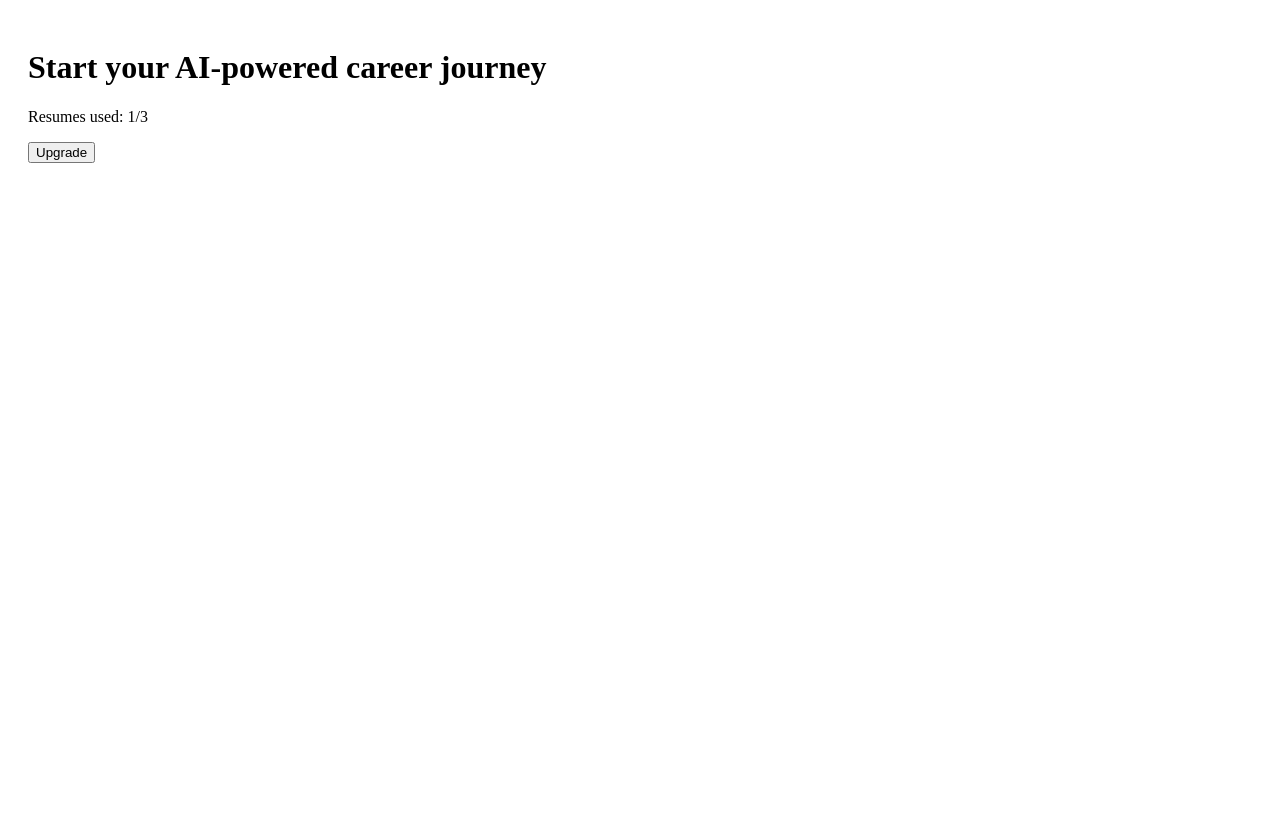
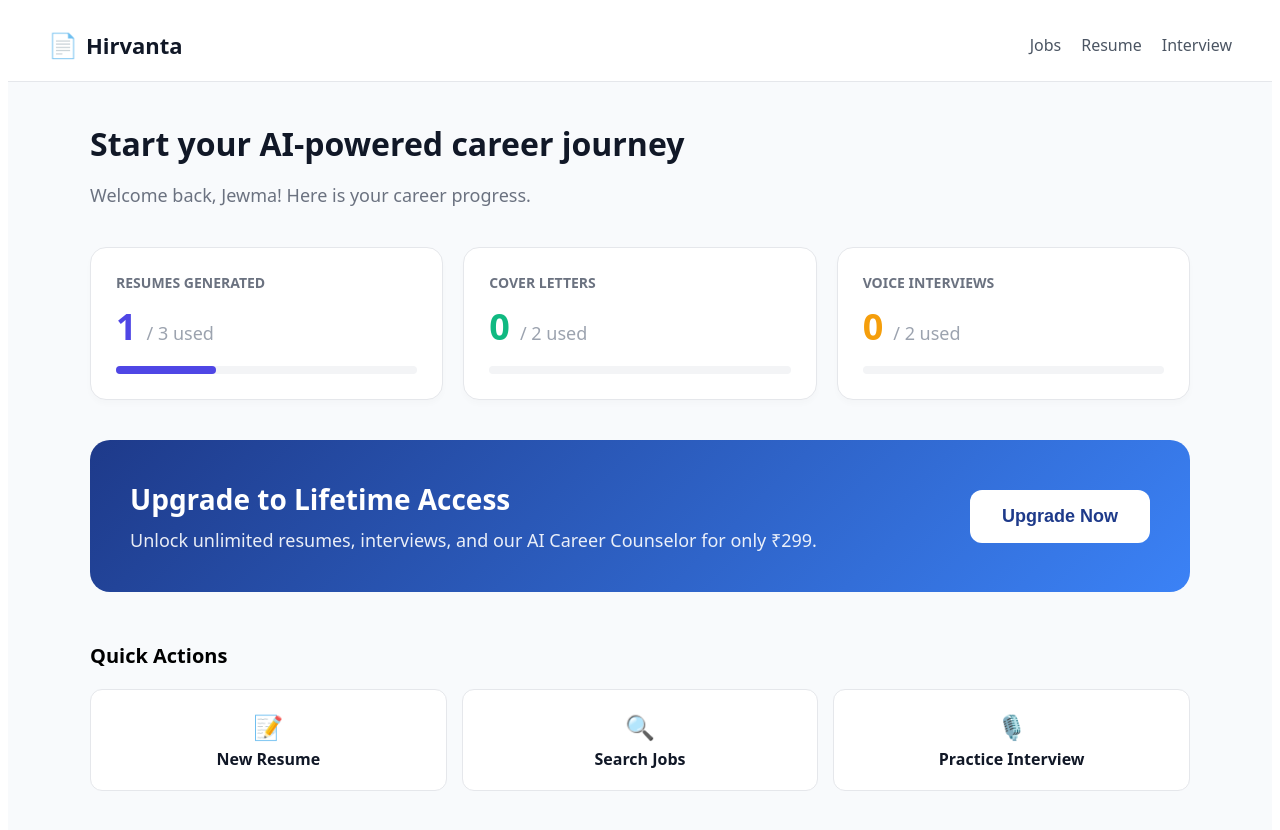
Before and after one commit to jewma1/Hirvanta, a Next.js app in the folder frontend/: page /dashboard in a window 1280 px wide. Shown: the top 830 px of the page. Before the commit the page ends 800 px from the top, so only its background shows below. Built offline with nearby package versions, Linux system fonts and the light colour scheme.

Commit message:
Redesign Dashboard layout and add navigation

```diff
--- a/frontend/app/dashboard/page.tsx
+++ b/frontend/app/dashboard/page.tsx
@@ -1,9 +1,109 @@
+import Link from 'next/link';
+
 export default function Dashboard() {
   return (
-    <div style={{padding:20}}>
-      <h1>Start your AI-powered career journey</h1>
-      <p>Resumes used: 1/3</p>
-      <button>Upgrade</button>
+    <div style={{ minHeight: '100vh', backgroundColor: '#f8fafc', fontFamily: 'system-ui, sans-serif' }}>
+
+      {/* Side Navigation or Top Nav (We'll use Top Nav for simplicity) */}
+      <nav style={{ padding: '20px 40px', backgroundColor: 'white', borderBottom: '1px solid #e5e7eb', display: 'flex', justifyContent: 'space-between', alignItems: 'center' }}>
+        <div style={{ display: 'flex', alignItems: 'center', gap: '8px', fontSize: '22px', fontWeight: '900', color: '#111827' }}>
+          <span style={{ color: '#1e3a8a', fontSize: '24px' }}>📄</span> Hirvanta
+        </div>
+        <div style={{ display: 'flex', gap: '20px' }}>
+          <Link href="/jobs" style={{ textDecoration: 'none', color: '#4b5563', fontWeight: '500' }}>Jobs</Link>
+          <Link href="/resume" style={{ textDecoration: 'none', color: '#4b5563', fontWeight: '500' }}>Resume</Link>
+          <Link href="/interview" style={{ textDecoration: 'none', color: '#4b5563', fontWeight: '500' }}>Interview</Link>
+        </div>
+      </nav>
+
+      <main style={{ padding: '40px', maxWidth: '1100px', margin: '0 auto' }}>
+
+        {/* Professional Heading */}
+        <header style={{ marginBottom: '40px' }}>
+          <h1 style={{ fontSize: '32px', fontWeight: '900', color: '#111827', margin: '0 0 10px 0' }}>
+            Start your AI-powered career journey
+          </h1>
+          <p style={{ color: '#6b7280', fontSize: '18px' }}>Welcome back, Jewma! Here is your career progress.</p>
+        </header>
+
+        {/* Usage Counters Section */}
+        <div style={{ display: 'flex', gap: '20px', marginBottom: '40px', flexWrap: 'wrap' }}>
+          <UsageCard title="Resumes Generated" count="1" limit="3" color="#4f46e5" />
+          <UsageCard title="Cover Letters" count="0" limit="2" color="#10b981" />
+          <UsageCard title="Voice Interviews" count="0" limit="2" color="#f59e0b" />
+        </div>
+
+        {/* Upgrade Prompt Banner */}
+        <div style={{
+          background: 'linear-gradient(135deg, #1e3a8a 0%, #3b82f6 100%)',
+          borderRadius: '20px',
+          padding: '40px',
+          color: 'white',
+          display: 'flex',
+          justifyContent: 'space-between',
+          alignItems: 'center',
+          flexWrap: 'wrap',
+          gap: '20px'
+        }}>
+          <div>
+            <h2 style={{ margin: '0 0 10px 0', fontSize: '28px', fontWeight: 'bold' }}>Upgrade to Lifetime Access</h2>
+            <p style={{ margin: 0, opacity: 0.9, fontSize: '18px' }}>Unlock unlimited resumes, interviews, and our AI Career Counselor for only ₹299.</p>
+          </div>
+          <Link href="/pricing">
+            <button style={{
+              backgroundColor: 'white',
+              color: '#1e3a8a',
+              border: 'none',
+              padding: '16px 32px',
+              borderRadius: '12px',
+              fontSize: '18px',
+              fontWeight: 'bold',
+              cursor: 'pointer'
+            }}>
+              Upgrade Now
+            </button>
+          </Link>
+        </div>
+
+        {/* Quick Actions Section */}
+        <div style={{ marginTop: '50px' }}>
+          <h3 style={{ fontSize: '20px', fontWeight: 'bold', marginBottom: '20px' }}>Quick Actions</h3>
+          <div style={{ display: 'flex', gap: '15px', flexWrap: 'wrap' }}>
+            <ActionButton href="/resume" title="New Resume" icon="📝" />
+            <ActionButton href="/jobs" title="Search Jobs" icon="🔍" />
+            <ActionButton href="/interview" title="Practice Interview" icon="🎙️" />
+          </div>
+        </div>
+
+      </main>
     </div>
   );
 }
+
+// Small helper component for the Counter Cards
+function UsageCard({ title, count, limit, color }) {
+  return (
+    <div style={{ flex: '1 1 300px', backgroundColor: 'white', padding: '25px', borderRadius: '16px', border: '1px solid #e5e7eb', boxShadow: '0 4px 6px rgba(0,0,0,0.02)' }}>
+      <p style={{ margin: '0 0 10px 0', color: '#6b7280', fontWeight: '600', fontSize: '14px', textTransform: 'uppercase' }}>{title}</p>
+      <div style={{ display: 'flex', alignItems: 'baseline', gap: '10px' }}>
+        <span style={{ fontSize: '36px', fontWeight: 'bold', color: color }}>{count}</span>
+        <span style={{ fontSize: '18px', color: '#9ca3af' }}>/ {limit} used</span>
+      </div>
+      <div style={{ width: '100%', height: '8px', backgroundColor: '#f3f4f6', borderRadius: '10px', marginTop: '15px' }}>
+        <div style={{ width: `${(Number(count)/Number(limit))*100}%`, height: '100%', backgroundColor: color, borderRadius: '10px' }}></div>
+      </div>
+    </div>
+  );
+}
+
+// Small helper for Quick Action buttons
+function ActionButton({ href, title, icon }) {
+  return (
+    <Link href={href} style={{ textDecoration: 'none', flex: '1 1 200px' }}>
+      <div style={{ backgroundColor: 'white', padding: '20px', borderRadius: '12px', border: '1px solid #e5e7eb', textAlign: 'center', cursor: 'pointer', fontWeight: '600', color: '#111827' }}>
+        <span style={{ fontSize: '24px', display: 'block', marginBottom: '5px' }}>{icon}</span>
+        {title}
+      </div>
+    </Link>
+  );
+}
```
